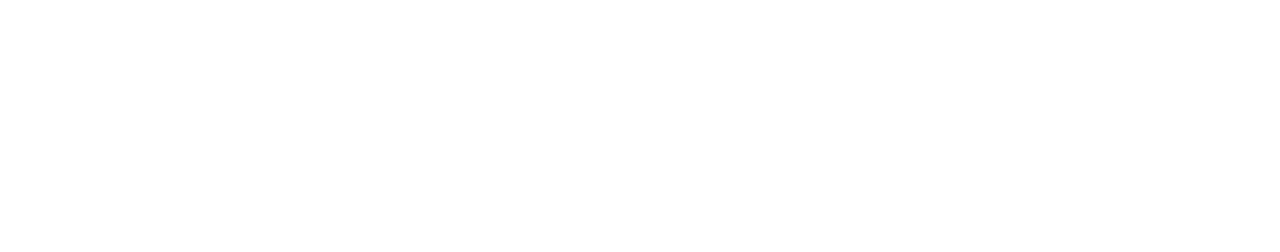
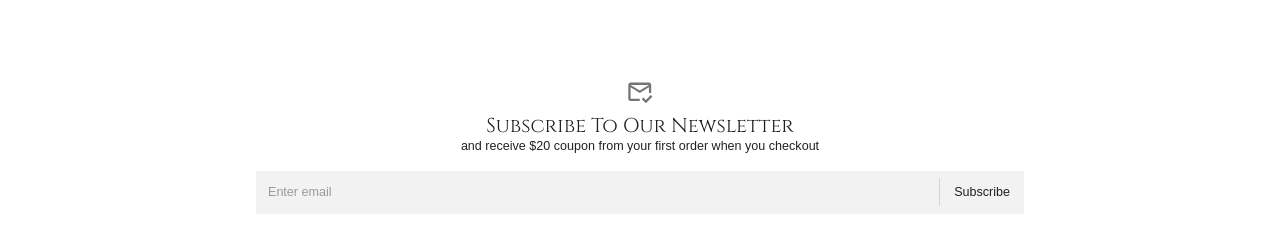
Before and after one commit to chrismcanulty/acidwolfentertainment, a React (Create React App) app in the folder client/: page / in a window 1280 px wide. Shown: the part 971-1223 px from the top of the page. Before the commit the page ends 1041 px from the top, so only its background shows below. Built offline with nearby package versions, Linux system fonts and the light colour scheme; no server answers; a web font is replaced by a local one.

Commit message:
added subscription section, currently the button is non-functional

```diff
--- a/client/src/components/Item.jsx
+++ b/client/src/components/Item.jsx
@@ -88,6 +88,3 @@
 };
 
 export default Item;
-
-// .replace(/([A-Z])/g, ' $1') // .replace(/^./, (str) =>
-// str.toUpperCase())}
--- a/client/src/scenes/home/Home.jsx
+++ b/client/src/scenes/home/Home.jsx
@@ -1,11 +1,13 @@
 import MainCarousel from './MainCarousel';
 import ShoppingList from './ShoppingList';
+import Subscribe from './Subscribe';
 
 const Home = () => {
   return (
     <div className="home">
       <MainCarousel />
       <ShoppingList />
+      <Subscribe />
     </div>
   );
 };
--- /dev/null
+++ b/client/src/scenes/home/Subscribe.jsx
@@ -0,0 +1,40 @@
+import { Box, InputBase, Divider, Typography, IconButton } from '@mui/material';
+import MarkEmailReadOutlinedIcon from '@mui/icons-material/MarkEmailReadOutlined';
+import { useState } from 'react';
+
+const Subscribe = () => {
+  const [email, setEmail] = useState('');
+
+  return (
+    <Box width="80%" margin="80px auto" textAlign="center">
+      <IconButton>
+        <MarkEmailReadOutlinedIcon fontSize="large" />
+      </IconButton>
+      <Typography variant="h3">Subscribe To Our Newsletter</Typography>
+      <Typography>
+        and receive $20 coupon from your first order when you checkout
+      </Typography>
+      <Box
+        p="2px 4px"
+        m="15px auto"
+        display="flex"
+        alignItems="center"
+        width="75%"
+        backgroundColor="#F2F2F2"
+      >
+        <InputBase
+          sx={{ ml: 1, flex: 1 }}
+          placeholder="Enter email"
+          onChange={(e) => setEmail(e.target.value)}
+          value={email}
+        />
+        <Divider sx={{ height: 28, m: 0.5 }} orientation="vertical" />
+        <Typography sx={{ p: '10px', ':hover': { cursor: 'pointer' } }}>
+          Subscribe
+        </Typography>
+      </Box>
+    </Box>
+  );
+};
+
+export default Subscribe;
```
